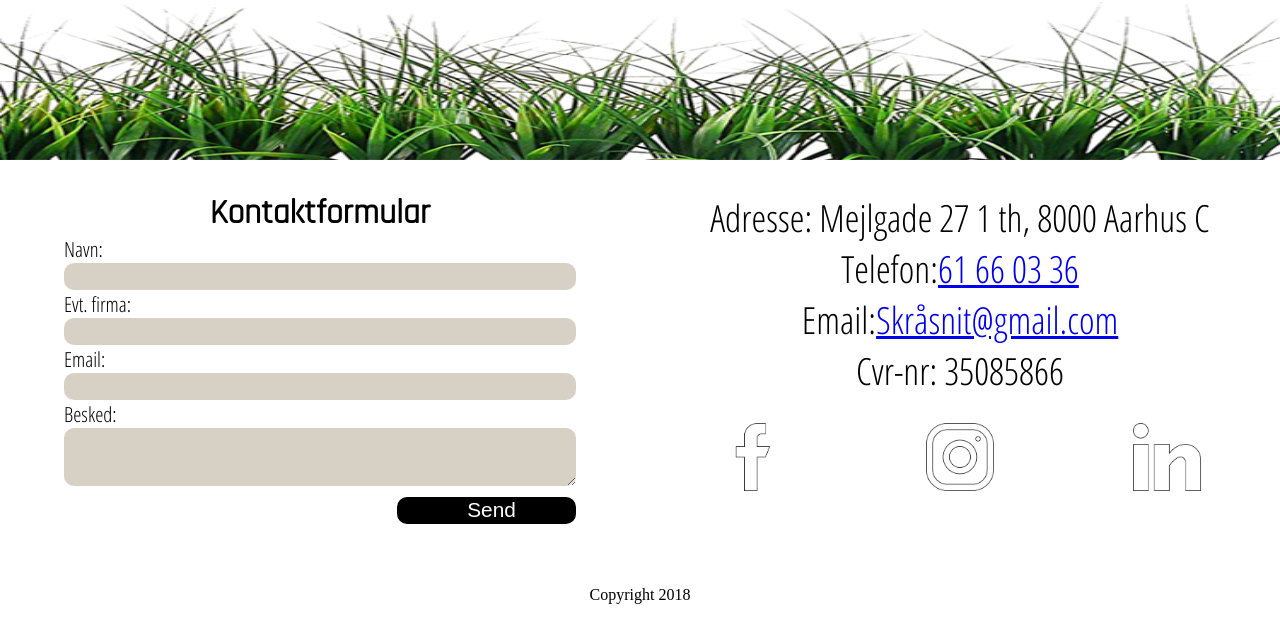
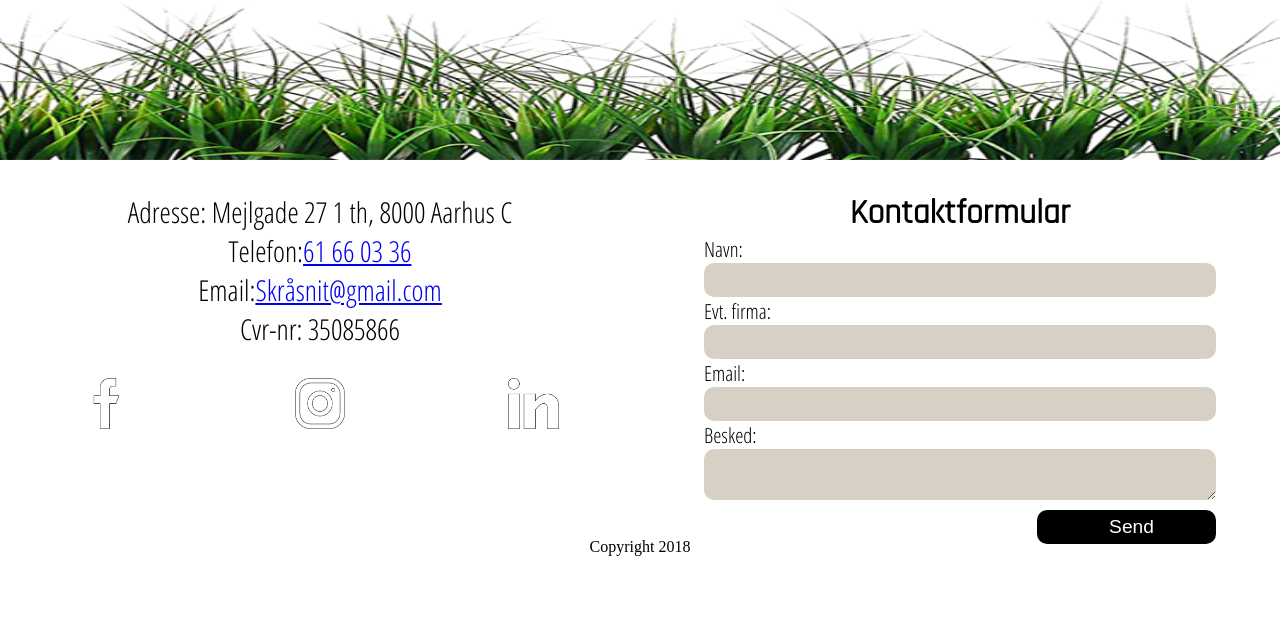
Before and after one commit to mariebrondumhansen/skr-snit, a plain HTML site: page footer.html in a window 1280 px wide. Drawn offline with Linux system fonts and the light colour scheme.

Commit message:
Footer done

```diff
--- a/footer.css
+++ b/footer.css
@@ -152,7 +152,7 @@ h2 {
     /* Informationsboksen */
     .info {
         width: 100%;
-        font-size: 1.3em
+        font-size: 1.0em
     }
 
     /* Sociale medier knapper, deres størrelse og placering. Desuden hover effekt til hvid */
@@ -167,7 +167,7 @@ h2 {
     .soMe-icons img {
         width: 100%;
         height: 100%;
-        padding: 15%;
+        padding: 20%;
     }
 
     #fb:hover,
@@ -214,9 +214,9 @@ h2 {
         border: none;
         padding-left: 2%;
         width: 100%;
-        height: 7%;
+        height: 10%;
         border-radius: 10px;
-        font-size: 1.3em;
+        font-size: 1.2em;
     }
 
     fieldset textarea {
--- a/footer.html
+++ b/footer.html
@@ -9,22 +9,7 @@
     <img src="image/footer/gr%C3%A6s.png" alt="" id="grass">
 
     <div class="flex-container">
-       <div class="soMe-container">
-        <div class="info">
-            <p>Adresse: Mejlgade 27 1 th, 8000 Aarhus C</p>
-            <p>Telefon:<a href="tel:+45-61660336">61 66 03 36</a></p>
-            <p>Email:<a href="mailto:Skråsnit@gmail.com" target="_top" id="to">Skråsnit@gmail.com</a> </p>
-            <!--Kildekode: https://www.w3schools.com/tags/tryit.asp?filename=tryhtml_link_mailto -->
-            <p>Cvr-nr: 35085866</p>
 
-        </div>
-
-        <div class="soMe-icons">
-            <a href="https://www.facebook.com/skraasnit/" id="fb"><img src="icons/soMe_logoer/facebook-sort.png" alt=""></a>
-            <a href="https://www.instagram.com/explore/tags/skr%C3%A5snit/" id="insta"><img src="icons/soMe_logoer/instagram-sort.png" alt=""></a>
-            <a href="https://www.linkedin.com/in/anjabachhansen/" id="linked"><img src="icons/soMe_logoer/linkedin-sort.png" alt=""></a>
-        </div>
-        </div>
 
         <form class="kontaktformular">
             <fieldset>
@@ -42,6 +27,22 @@
                 <input class="btn" type="submit" value="Send" />
             </fieldset>
         </form>
+               <div class="soMe-container">
+        <div class="info">
+            <p>Adresse: Mejlgade 27 1 th, 8000 Aarhus C</p>
+            <p>Telefon:<a href="tel:+45-61660336">61 66 03 36</a></p>
+            <p>Email:<a href="mailto:Skråsnit@gmail.com" target="_top" id="to">Skråsnit@gmail.com</a> </p>
+            <!--Kildekode: https://www.w3schools.com/tags/tryit.asp?filename=tryhtml_link_mailto -->
+            <p>Cvr-nr: 35085866</p>
+
+        </div>
+
+        <div class="soMe-icons">
+            <a href="https://www.facebook.com/skraasnit/" id="fb"><img src="icons/soMe_logoer/facebook-sort.png" alt=""></a>
+            <a href="https://www.instagram.com/explore/tags/skr%C3%A5snit/" id="insta"><img src="icons/soMe_logoer/instagram-sort.png" alt=""></a>
+            <a href="https://www.linkedin.com/in/anjabachhansen/" id="linked"><img src="icons/soMe_logoer/linkedin-sort.png" alt=""></a>
+        </div>
+        </div>
     </div>
     <!--Fieldset taget fra: https://www.w3schools.com/tags/tag_fieldset.asp -->
 
```
Also changed, not shown: footer.js (added, +9 -0 lines), index.js (+0 -8 lines).
